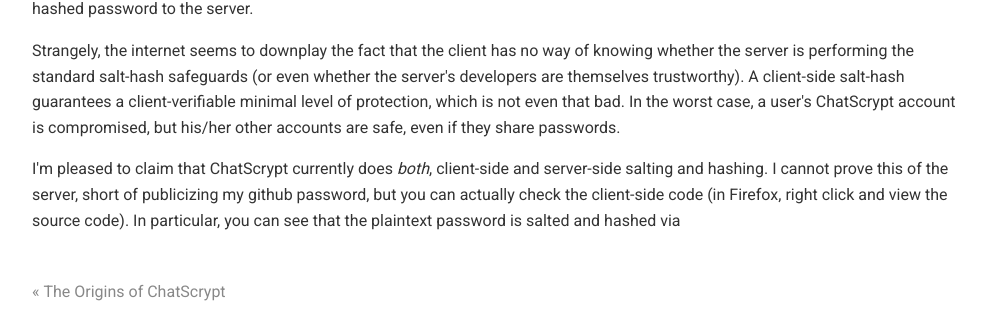
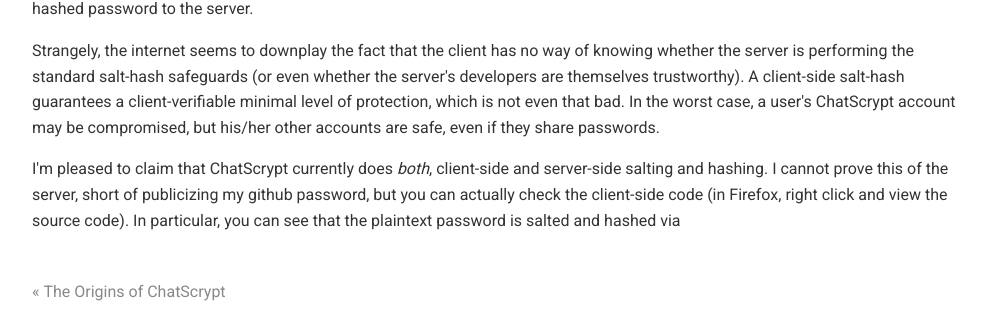
Before and after one commit to chatscrypt/chatscrypt.github.io, a Jekyll site: the page built from _posts/2019-12-25-zero-knowledge-security-chatscrypt-passwords.html, in a window 1280 px wide. Shown: the part 1076-1386 px from the top of the page, without its empty margins (143-1135 px from the left). Built offline with Jekyll 4.4.1, drawn with Linux system fonts in a browser that asks for light colours; comment, search, counter and statistics services are not loaded.

Commit message:
Update 2019-12-25-zero-knowledge-security-chatscrypt-passwords.html

```diff
--- a/_posts/2019-12-25-zero-knowledge-security-chatscrypt-passwords.html
+++ b/_posts/2019-12-25-zero-knowledge-security-chatscrypt-passwords.html
@@ -25,7 +25,7 @@
 
 <p>In contrast, if all the clever stuff above is done client-side, then the true user is indistinguishable from the thief: both present only a hashed password to the server.
 
-<p>Strangely, the internet seems to downplay the fact that the client has no way of knowing whether the server is performing the standard salt-hash safeguards (or even whether the server's developers are themselves trustworthy). A client-side salt-hash guarantees a client-verifiable minimal level of protection, which is not even that bad. In the worst case, a user's ChatScrypt account is compromised, but his/her other accounts are safe, even if they share passwords.
+<p>Strangely, the internet seems to downplay the fact that the client has no way of knowing whether the server is performing the standard salt-hash safeguards (or even whether the server's developers are themselves trustworthy). A client-side salt-hash guarantees a client-verifiable minimal level of protection, which is not even that bad. In the worst case, a user's ChatScrypt account may be compromised, but his/her other accounts are safe, even if they share passwords.
 
 <p>I'm pleased to claim that ChatScrypt currently does <i>both</i>, client-side and server-side salting and hashing. I cannot prove this of the server, short of publicizing my github password, but you can actually check the client-side code (in Firefox, right click and view the source code). In particular, you can see that the plaintext password is salted and hashed via <a href="https://en.wikipedia.org/wiki/Bcrypt>Bcrypt</a> and so I (the server) never sees the users' plaintext passwords.
 
```
